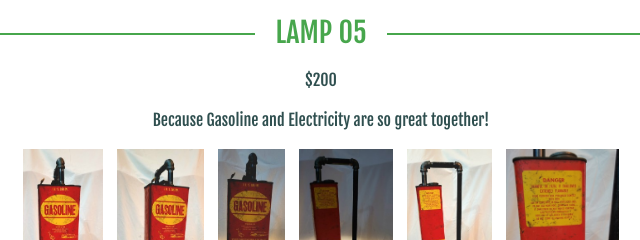
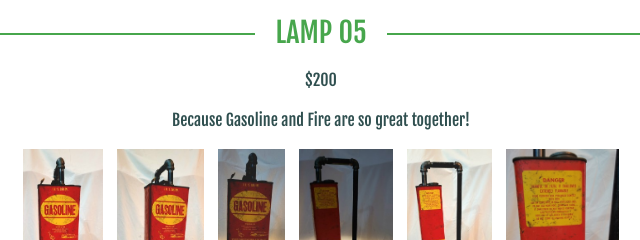
Before and after one commit to XjeaxaxX/KelleysGrill_Static, a plain HTML site: page 05/index.html in a window 1280 px wide. Shown: the part 155-395 px from the top of the page, 319-959 px from the left. Drawn offline with Linux system fonts and the light colour scheme.

Commit message:
Add files via upload

```diff
--- a/05/index.html
+++ b/05/index.html
@@ -24,7 +24,7 @@
 				<div id="details">
 					$200
 					<br><br>
-					Because Gasoline and Electricity are so great together!
+					Because Gasoline and Fire are so great together!
 				</div>
 				<table id="lampImages" class="lamp"></table>
 			</div>
```
